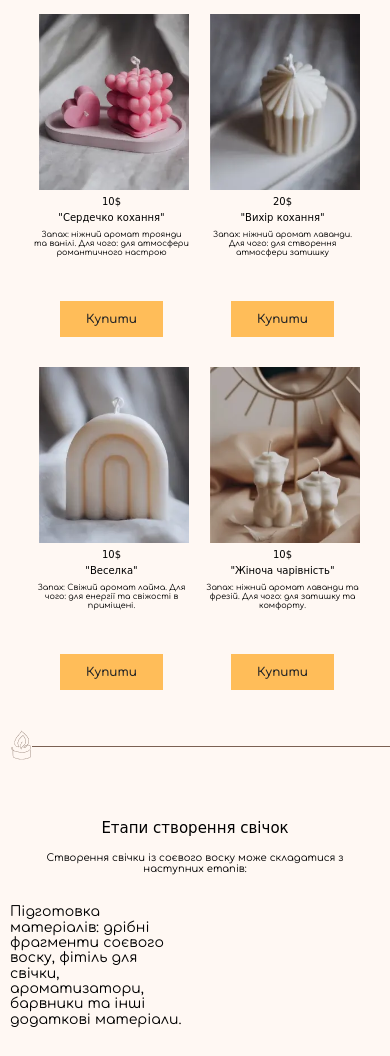
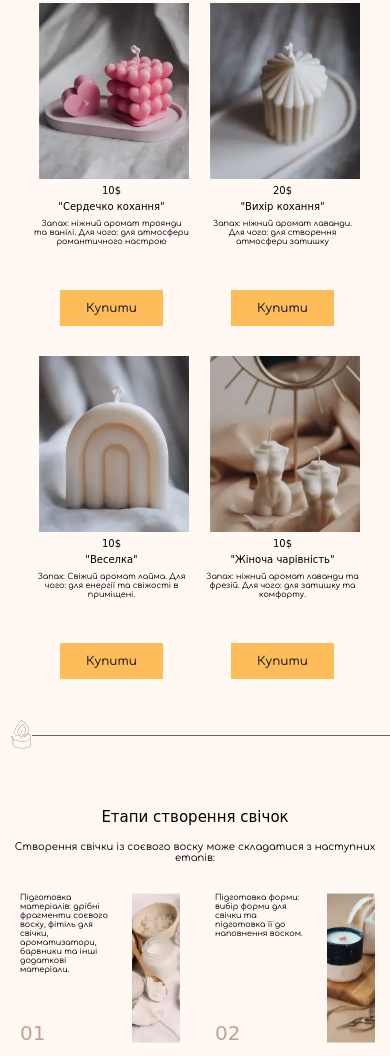
Before and after one commit to Larukhina-Tatiana/HM-candler, a website: page app/index.html in a window 390 px wide. Shown: the part 944-2000 px from the top of the page. Drawn offline with nearby package versions, Linux system fonts and the light colour scheme; a web font is replaced by a local one.

Commit message:
адаптирована creation

```diff
--- a/app/index.html
+++ b/app/index.html
@@ -234,7 +234,7 @@
         <div class="section__inner">
           <div class="creation__content section__content">
             <h2 class="title-h2">Етапи створення свічок</h2>
-            <p class="products__text">
+            <p class="creation__text section__text">
               Створення свічки із соєвого воску може складатися з наступних етапів:
             </p>
           </div>
--- a/app/scss/components/_container.scss
+++ b/app/scss/components/_container.scss
@@ -4,7 +4,7 @@
   max-width: 1180px;
 
 
-  @media screen and (max-width : 1000px ) {
+  @media screen and (max-width : 1001px ) {
     padding: 0 20px;
   }
 
--- a/app/scss/components/_creation.scss
+++ b/app/scss/components/_creation.scss
@@ -1,4 +1,5 @@
 .creation {
+  margin-bottom: 150px;
 
   & .title-h2 {
     color: var(--black);
@@ -17,8 +18,9 @@
 
     &-text {
       width: 174px;
-      height: 135px;
-      margin-bottom: 85px;
+      height: 183px;
+      // min-height: 183px;
+      margin-bottom: 6px;
     }
 
     & picture {
@@ -41,4 +43,116 @@
     order: -1;
   }
 
+  @media screen and (max-width : 1001px) {
+
+    &__list {
+      gap: 34px 24px;
+      padding-left: 25px;
+    }
+
+    &__item {
+      gap: 31px;
+
+      &-img {
+        width: 129px;
+        height: 226px;
+      }
+
+      &-text {
+        width: 141px;
+        height: 187px;
+      }
+    }
+  }
+
+  @media screen and (max-width : 909px) {
+
+    & .title-h2 {
+      font-size: .9375rem;
+      line-height: calc(17/15);
+    }
+
+    &__content {
+      min-width: 200px;
+    }
+
+    &__item {
+      gap: 10px;
+    }
+  }
+
+  @media screen and (width < 769px) {
+    &__list {
+      padding-left: 4px;
+    }
+
+    &__item {
+      gap: 20px;
+      flex-basis: calc((100% - 35px) / 2);
+
+      &-img {
+        width: 86px;
+        height: 150px;
+      }
+
+      &-text {
+        font-size: .5rem;
+        line-height: calc(9/8);
+        width: 92px;
+        height: 125px;
+      }
+
+      &-num {
+        font-size: 1.25rem;
+        line-height: calc(23/20);
+      }
+    }
+  }
+
+  @media screen and (width < 522px) {
+    margin-bottom: 60px;
+    &__list {
+      padding-left: 10px;
+      padding-bottom: 69px;
+      gap: 25px 35px;
+    }
+
+    &__item {
+      flex-basis: calc((100% - 40px) / 2);
+
+      &-text {
+        margin-bottom: 4px;
+      }
+    }
+  }
+
+  @media screen and (width < 381px) {
+
+    &__list {
+      gap: 20px 25px;
+    }
+
+    &__item {
+      gap: 16px;
+      flex-basis: calc((100% - 25px) / 2);
+
+      &-img {
+        width: 66px;
+        height: 100px;
+      }
+
+      &-text {
+        font-size: .375rem;
+        line-height: calc(7/6);
+        width: 72px;
+        height: 83px;
+      }
+
+      &-num {
+        font-size: .75rem;
+        line-height: calc(14/12);
+      }
+    }
+  }
+
 }
--- a/app/scss/components/_section.scss
+++ b/app/scss/components/_section.scss
@@ -36,7 +36,7 @@
 
   @media screen and (width < 1001px) {
     &__content {
-      max-width: 300px;
+      min-width: 300px;
       // width: 300px;
     }
 
@@ -47,10 +47,17 @@
   }
   }
 
+
+
   @media screen and (width < 769px) {
     &__content {
-      max-width: 200px;
+      min-width: 200px;
       margin-bottom: 15px;
+    }
+
+    &__text {
+      font-size: .625rem;
+      line-height: calc(11/10);
     }
   }
 
```
Also changed, not shown: app/css/style.min.css.
